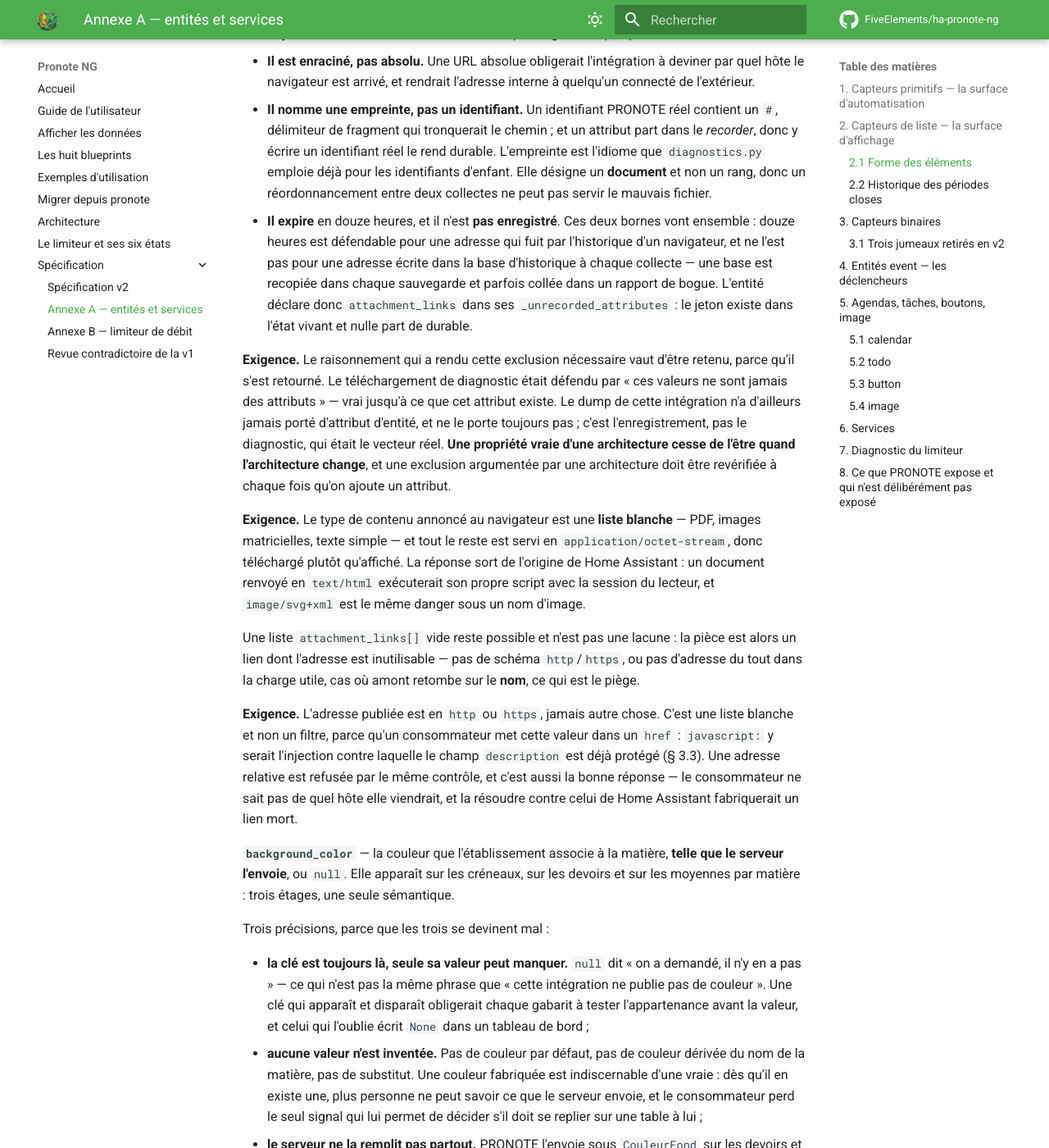
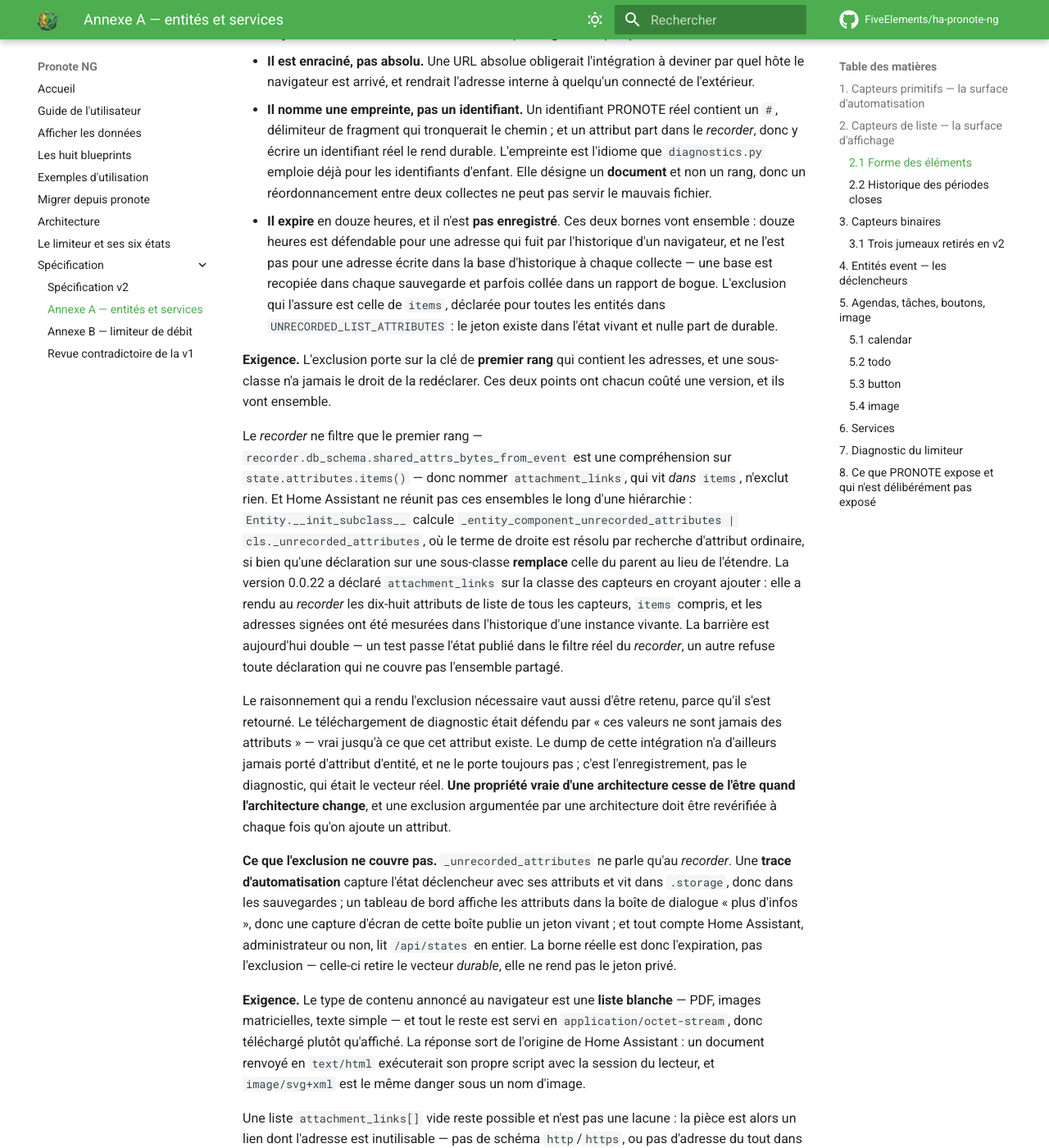
Before and after one commit to FiveElements/ha-pronote-ng, an MkDocs documentation site: the page built from docs/annexe-a-entites.md, in a window 1280 px wide and 1400 px high, scrolled down 7566 px. Shown: the whole window at 82% size. Built offline with MkDocs 1.6.1 and Material for MkDocs 9.7.7, drawn with Linux system fonts in a browser that asks for light colours; comment, search, counter and statistics services are not loaded.

Commit message:
fix(recorder): une sous-classe qui déclare une exclusion la remplace
La v0.0.22 devait tenir les adresses signées des pièces jointes hors de
l'enregistreur. Elle a fait l'inverse, et la mesure sur instance vivante
l'a montré : l'historique portait encore chacun des jetons.

La cause n'est pas la profondeur de la clé, comme je l'avais d'abord
conclu. `Entity.__init_subclass__` calcule
`_entity_component_unrecorded_attributes | cls._unrecorded_attributes`,
où le terme de droite est résolu par recherche d'attribut ordinaire.
Home Assistant ne réunit donc **pas** ces ensembles le long d'une
hiérarchie : déclarer `_unrecorded_attributes` sur `PronoteSensor` a
remplacé celui de `PronoteEntity` au lieu de l'étendre. `items` était
exclu depuis toujours ; c'est ma déclaration qui l'a retiré — avec les
dix-sept autres attributs de liste et `fetched_at`, pour tous les
capteurs. La fuite de jetons est le symptôme visible ; l'enregistrement
de tous les emplois du temps, menus et messages venait avec.

Le correctif est donc de **supprimer** la déclaration, non de la
corriger. `attachment_links` rejoint `UNRECORDED_LIST_ATTRIBUTES`, seul
endroit où ces noms s'écrivent, et la classe des capteurs hérite.

Deux barrières, parce que deux versions de ce garde ont déjà passé au
vert pendant que les jetons s'écrivaient :

- l'état publié est passé dans `StateAttributes.shared_attrs_bytes_from_event`,
  la fonction que l'enregistreur emploie réellement, et les octets
  qu'elle rendrait sont fouillés — rien n'est réimplémenté, aucune clé
  n'est nommée ;
- toute classe d'entité qui déclare l'attribut doit encore couvrir la
  constante partagée, la liste des plateformes étant dérivée de
  `PLATFORMS` et non recopiée.

Les deux tombent sur le défaut réintroduit, vérifié plutôt que supposé.

La documentation affirmait le mécanisme faux à quatre endroits. §9 de la
spécification donnait même le piège en exemple — une sous-classe qui
redéclare. Elle porte maintenant les deux exigences, et l'annexe A dit
aussi ce que l'exclusion ne couvre pas : une trace d'automatisation
conserve l'attribut, la fenêtre « plus d'infos » l'affiche, et tout
compte lit `/api/states`. La borne réelle est l'expiration.

Co-Authored-By: Claude Opus 5 (1M context) <noreply@anthropic.com>

```diff
--- a/docs/annexe-a-entites.md
+++ b/docs/annexe-a-entites.md
@@ -253,19 +253,47 @@ cosmétique :
   bornes vont ensemble : douze heures est défendable pour une adresse qui fuit
   par l'historique d'un navigateur, et ne l'est pas pour une adresse écrite
   dans la base d'historique à chaque collecte — une base est recopiée dans
-  chaque sauvegarde et parfois collée dans un rapport de bogue. L'entité
-  déclare donc `attachment_links` dans ses `_unrecorded_attributes` : le jeton
-  existe dans l'état vivant et nulle part de durable.
+  chaque sauvegarde et parfois collée dans un rapport de bogue. L'exclusion qui
+  l'assure est celle de `items`, déclarée pour toutes les entités dans
+  `UNRECORDED_LIST_ATTRIBUTES` : le jeton existe dans l'état vivant et nulle
+  part de durable.
 
-**Exigence.** Le raisonnement qui a rendu cette exclusion nécessaire vaut d'être
-retenu, parce qu'il s'est retourné. Le téléchargement de diagnostic était
-défendu par « ces valeurs ne sont jamais des attributs » — vrai jusqu'à ce que
-cet attribut existe. Le dump de cette intégration n'a d'ailleurs jamais porté
-d'attribut d'entité, et ne le porte toujours pas ; c'est l'enregistrement, pas
-le diagnostic, qui était le vecteur réel. **Une propriété vraie d'une
-architecture cesse de l'être quand l'architecture change**, et une exclusion
-argumentée par une architecture doit être revérifiée à chaque fois qu'on ajoute
-un attribut.
+**Exigence.** L'exclusion porte sur la clé de **premier rang** qui contient les
+adresses, et une sous-classe n'a jamais le droit de la redéclarer. Ces deux
+points ont chacun coûté une version, et ils vont ensemble.
+
+Le *recorder* ne filtre que le premier rang —
+`recorder.db_schema.shared_attrs_bytes_from_event` est une compréhension sur
+`state.attributes.items()` — donc nommer `attachment_links`, qui vit *dans*
+`items`, n'exclut rien. Et Home Assistant ne réunit pas ces ensembles le long
+d'une hiérarchie : `Entity.__init_subclass__` calcule
+`_entity_component_unrecorded_attributes | cls._unrecorded_attributes`, où le
+terme de droite est résolu par recherche d'attribut ordinaire, si bien qu'une
+déclaration sur une sous-classe **remplace** celle du parent au lieu de
+l'étendre. La version 0.0.22 a déclaré `attachment_links` sur la classe des
+capteurs en croyant ajouter : elle a rendu au *recorder* les dix-huit attributs
+de liste de tous les capteurs, `items` compris, et les adresses signées ont été
+mesurées dans l'historique d'une instance vivante. La barrière est aujourd'hui
+double — un test passe l'état publié dans le filtre réel du *recorder*, un autre
+refuse toute déclaration qui ne couvre pas l'ensemble partagé.
+
+Le raisonnement qui a rendu l'exclusion nécessaire vaut aussi d'être retenu,
+parce qu'il s'est retourné. Le téléchargement de diagnostic était défendu par
+« ces valeurs ne sont jamais des attributs » — vrai jusqu'à ce que cet attribut
+existe. Le dump de cette intégration n'a d'ailleurs jamais porté d'attribut
+d'entité, et ne le porte toujours pas ; c'est l'enregistrement, pas le
+diagnostic, qui était le vecteur réel. **Une propriété vraie d'une architecture
+cesse de l'être quand l'architecture change**, et une exclusion argumentée par
+une architecture doit être revérifiée à chaque fois qu'on ajoute un attribut.
+
+**Ce que l'exclusion ne couvre pas.** `_unrecorded_attributes` ne parle qu'au
+*recorder*. Une **trace d'automatisation** capture l'état déclencheur avec ses
+attributs et vit dans `.storage`, donc dans les sauvegardes ; un tableau de bord
+affiche les attributs dans la boîte de dialogue « plus d'infos », donc une
+capture d'écran de cette boîte publie un jeton vivant ; et tout compte Home
+Assistant, administrateur ou non, lit `/api/states` en entier. La borne réelle
+est donc l'expiration, pas l'exclusion — celle-ci retire le vecteur *durable*,
+elle ne rend pas le jeton privé.
 
 **Exigence.** Le type de contenu annoncé au navigateur est une **liste
 blanche** — PDF, images matricielles, texte simple — et tout le reste est servi
```
Also changed, not shown: docs/ARCHITECTURE.md (+13 -0 lines), docs/GUIDE-UTILISATEUR.md (+11 -5 lines), docs/SPECIFICATION.md (+34 -3 lines), 3 other files.
